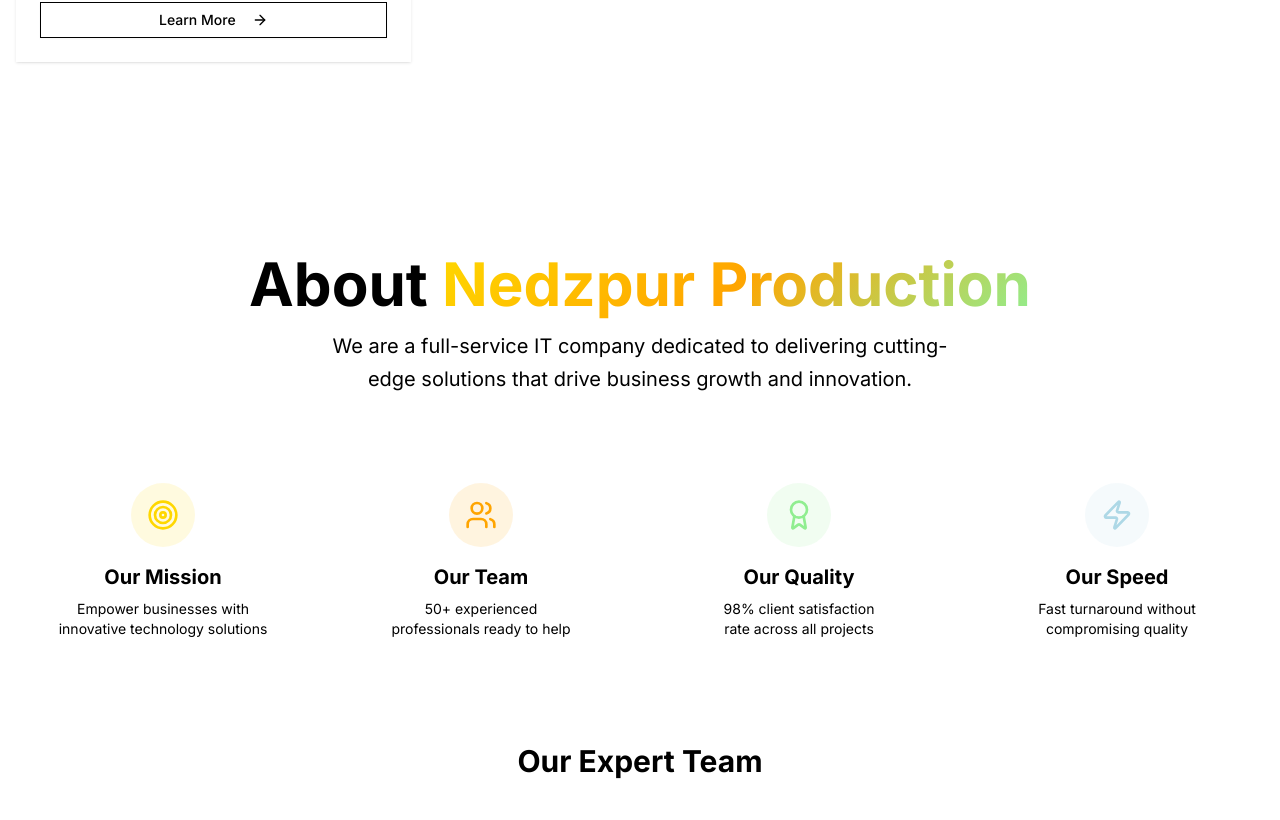
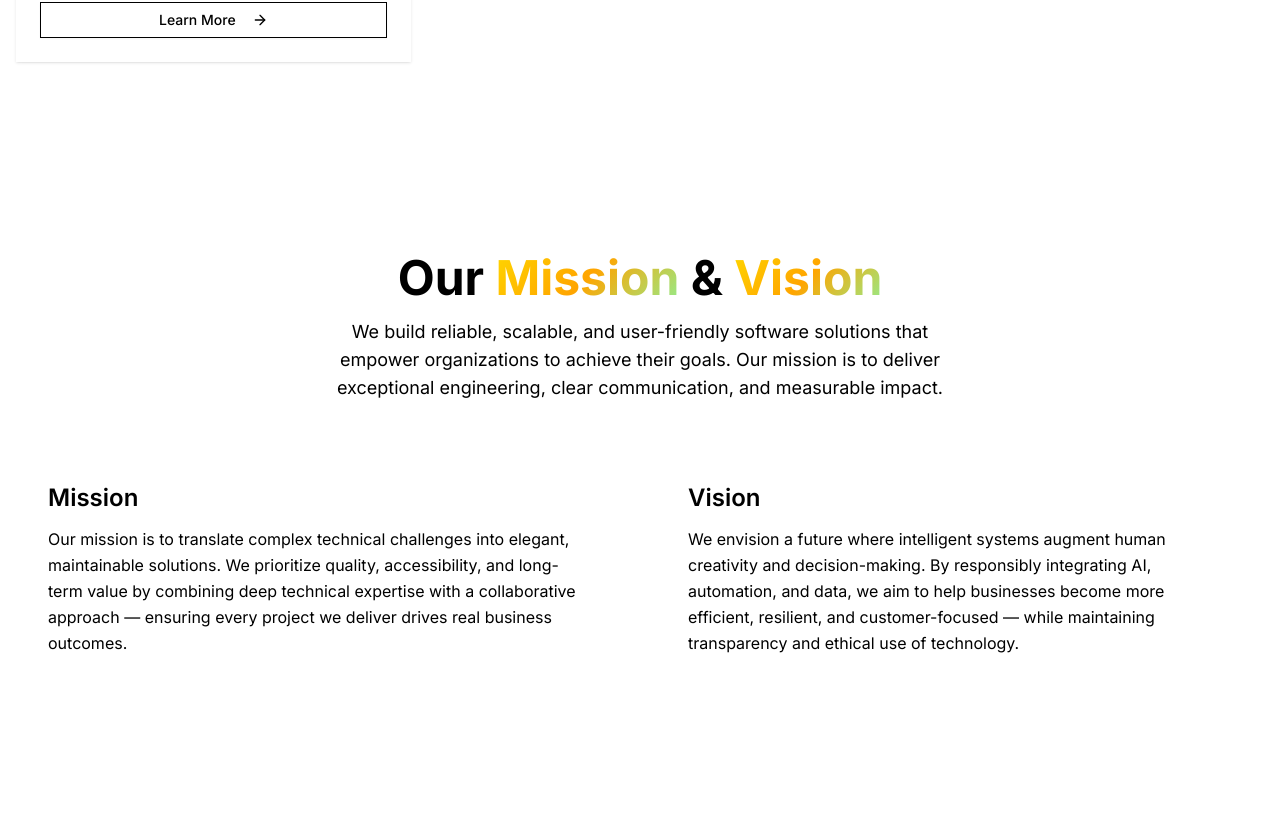
Before and after one commit to davisbryan595-lang/Nedzpur-production, a Next.js app: page / in a window 1280 px wide. Shown: the part 2260-3080 px from the top of the page. Built offline with nearby package versions, Linux system fonts and the light colour scheme; no server answers.

Commit message:
Add Mission component to page render tree
cgen-0473515d75f04a28bbaa84fe7bc4708d

```diff
--- a/app/page.tsx
+++ b/app/page.tsx
@@ -15,6 +15,7 @@ export default function Home() {
       <Navbar />
       <Hero />
       <Services />
+      <Mission />
       <About />
       <Gallery />
       <Testimonials />
```
